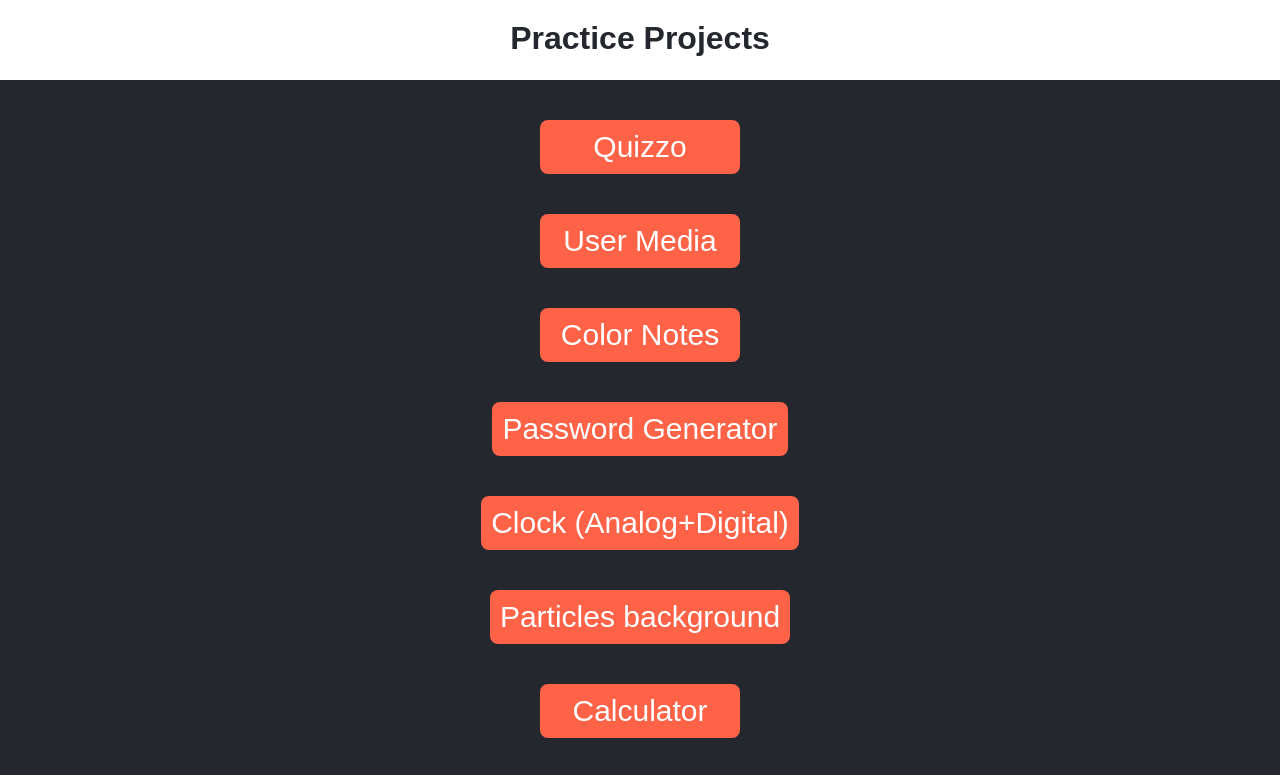
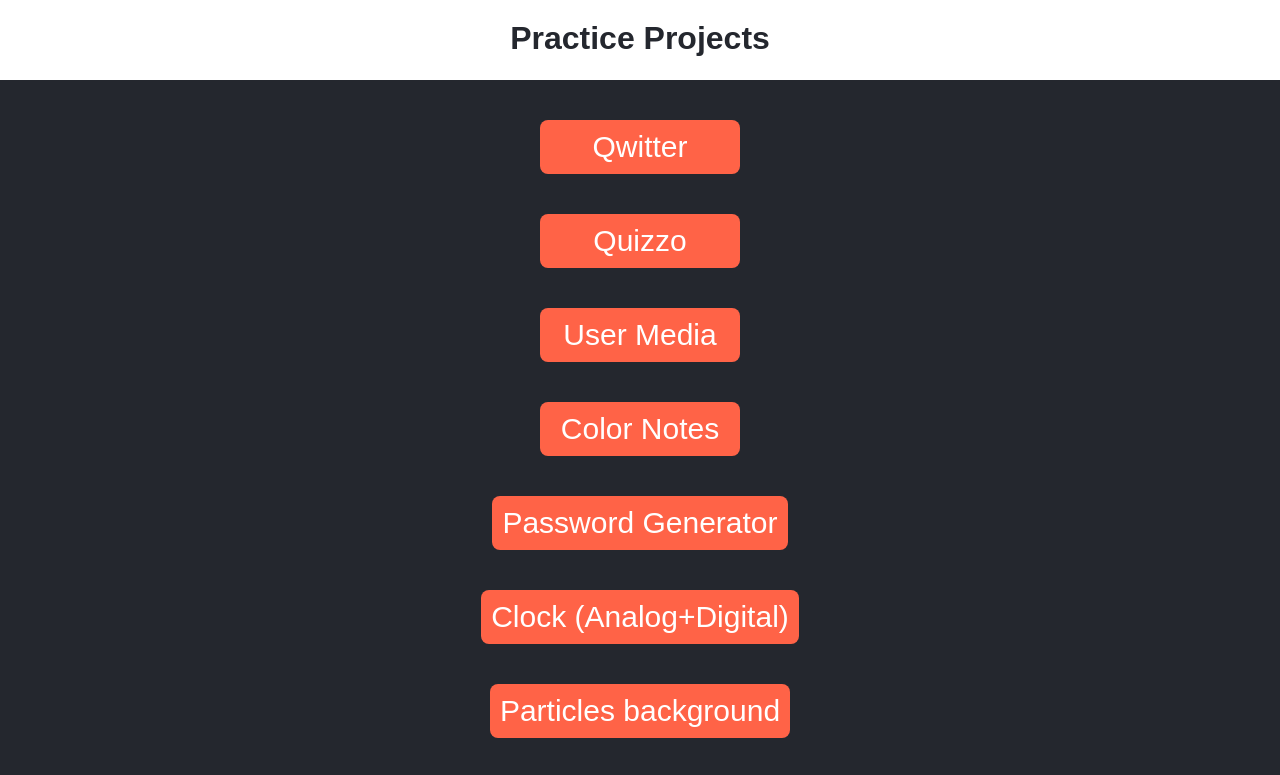
Before and after one commit to VishwasGajawada/Projects, a plain HTML site: page index.html in a window 1280 px wide. Shown: the top 775 px of the page. Drawn offline with Linux system fonts and the light colour scheme.

Commit message:
added qwitter

```diff
--- a/index.html
+++ b/index.html
@@ -9,6 +9,7 @@
 <body>
     <header><h1>Practice Projects</h1></header>
     <div class="container">
+        <a target="_blank" href="https://react-http-practice-d14a9.web.app/quotes">Qwitter</a>
         <a target="_blank" href="https://vishwas2.pythonanywhere.com/">Quizzo</a>
         <a target="_blank" href="https://vishwas1.pythonanywhere.com/">User Media</a>
         <a target="_blank" href="https://colornotes.herokuapp.com/">Color Notes</a>
```
